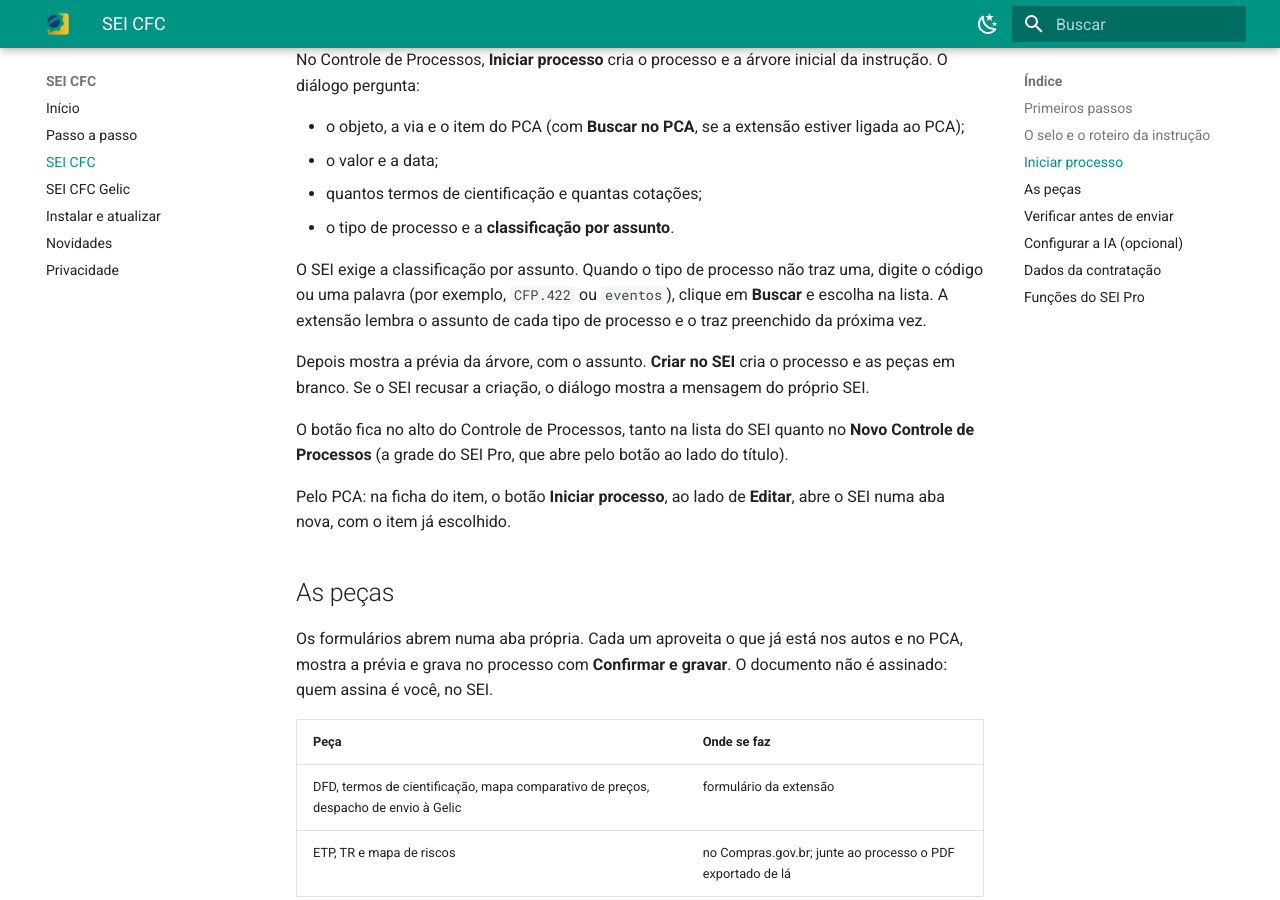
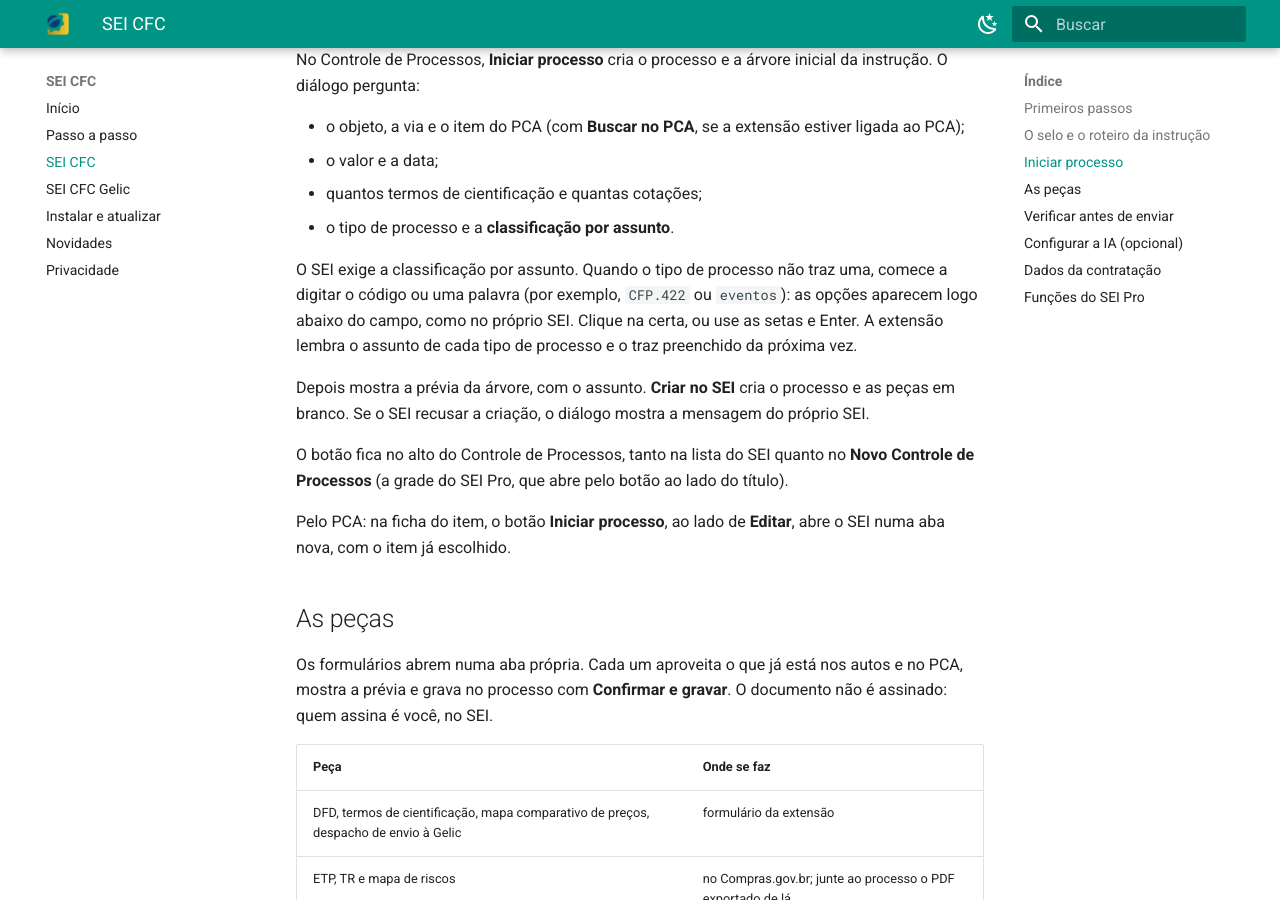
Before and after one commit to sei-cfc/sei-cfc.github.io, an MkDocs documentation site: the page built from docs/sei-cfc.md, in a window 1280 px wide and 900 px high, scrolled down 890 px. Built offline with MkDocs 1.6.1 and Material for MkDocs 9.7.7, drawn with Linux system fonts in a browser that asks for light colours.

Commit message:
Versão 3.2.2.28

```diff
--- a/docs/sei-cfc.md
+++ b/docs/sei-cfc.md
@@ -30,8 +30,9 @@ No Controle de Processos, **Iniciar processo** cria o processo e a árvore inici
 - quantos termos de cientificação e quantas cotações;
 - o tipo de processo e a **classificação por assunto**.
 
-O SEI exige a classificação por assunto. Quando o tipo de processo não traz uma, digite o código ou uma palavra (por
-exemplo, `CFP.422` ou `eventos`), clique em **Buscar** e escolha na lista. A extensão lembra o assunto de cada tipo de
+O SEI exige a classificação por assunto. Quando o tipo de processo não traz uma, comece a digitar o código ou uma
+palavra (por exemplo, `CFP.422` ou `eventos`): as opções aparecem logo abaixo do campo, como no próprio SEI. Clique na
+certa, ou use as setas e Enter. A extensão lembra o assunto de cada tipo de
 processo e o traz preenchido da próxima vez.
 
 Depois mostra a prévia da árvore, com o assunto. **Criar no SEI** cria o processo e as peças em branco. Se o SEI recusar
```
Also changed, not shown: docs/novidades.md (+5 -0 lines), docs/tutorial.md (+2 -2 lines).
